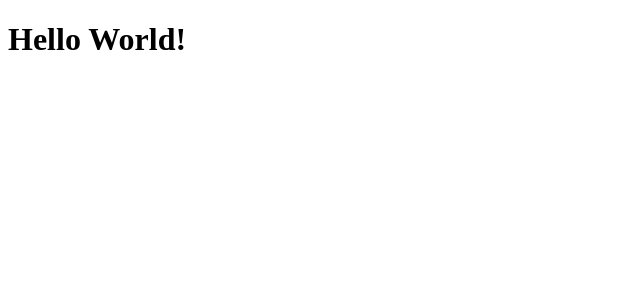
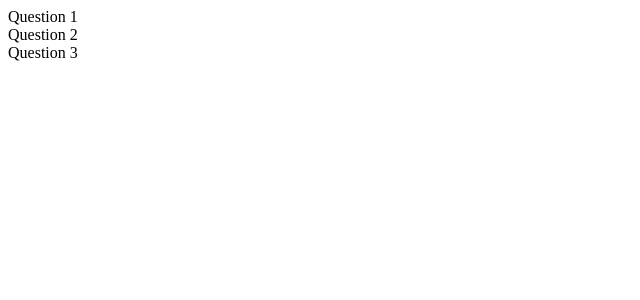
Before and after one commit to bensyw/flashcard, a React (Create React App) app: page / in a window 1280 px wide. Shown: the top 300 px of the page, without its empty margins (0-640 px from the left). Built offline with nearby package versions, Linux system fonts and the light colour scheme.

Commit message:
Static boilderplate

```diff
--- a/src/App.js
+++ b/src/App.js
@@ -1,7 +1,47 @@
+import React, { useState } from 'react'
+import FlashCardList from './FlashCardList';
+
 function App() {
+  const [flashcards, setFlashcards] = useState(SAMPLE_FLASHCARDS)
   return (
-    <h1>Hello World!</h1>
+    <FlashCardList flashcards={flashcards} />
   );
 }
 
 export default App;
+
+const SAMPLE_FLASHCARDS = [
+  {
+    id: 1,
+    question: 'Question 1',
+    answer: 'Option A',
+    options: [
+      'A',
+      'B',
+      'C',
+      'D'
+    ]
+  },
+  {
+    id: 2,
+    question: 'Question 2',
+    answer: 'Option E',
+    options: [
+      'E',
+      'F',
+      'G',
+      'H'
+    ]
+  },
+  {
+    id: 3,
+    question: 'Question 3',
+    answer: 'Option I',
+    options: [
+      'I',
+      'L',
+      'M',
+      'N'
+    ]
+  }
+]
--- /dev/null
+++ b/src/FlashCard.js
@@ -0,0 +1,9 @@
+import React from 'react'
+
+export default function FlashCard({ flashcard }) {
+    return (
+        <div>
+            {flashcard.question}
+        </div>
+    )
+}
--- /dev/null
+++ b/src/FlashCardList.js
@@ -0,0 +1,14 @@
+import React from 'react'
+import FlashCard from './FlashCard'
+
+// Destructuring the propos
+export default function FlashCardList({ flashcards }) {
+    return (
+        <div className="card-grid">
+            {flashcards.map(
+                flashcard => {
+                    return <FlashCard flashcard={flashcard} key={flashcard.id} />
+                })}
+        </div>
+    )
+}
```
